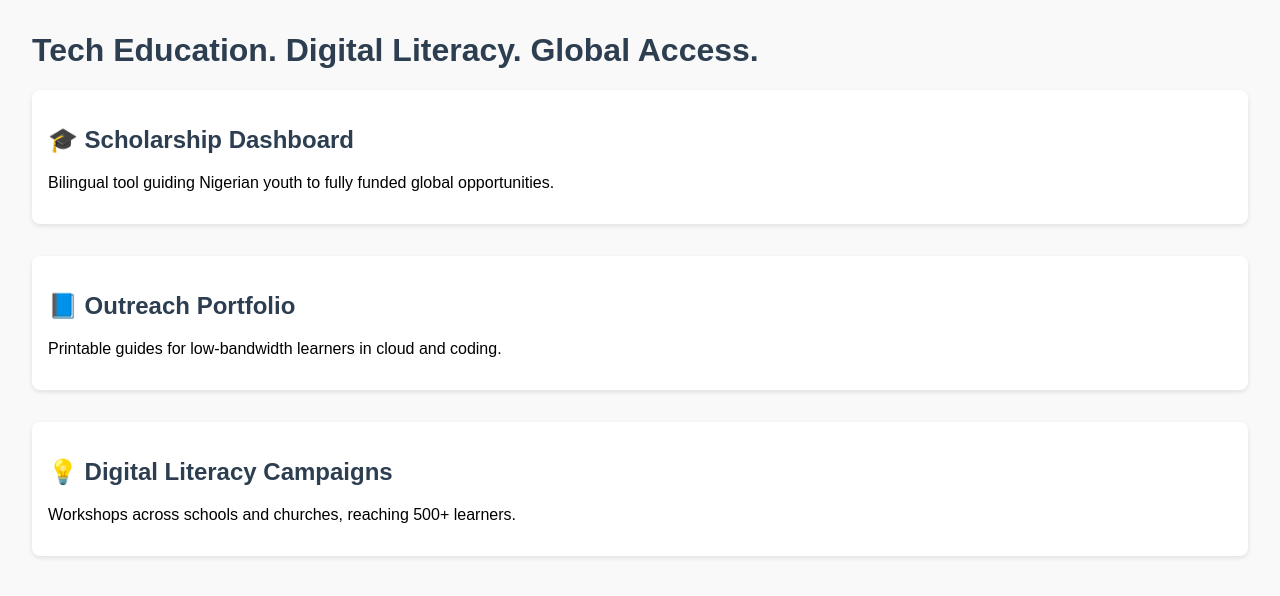
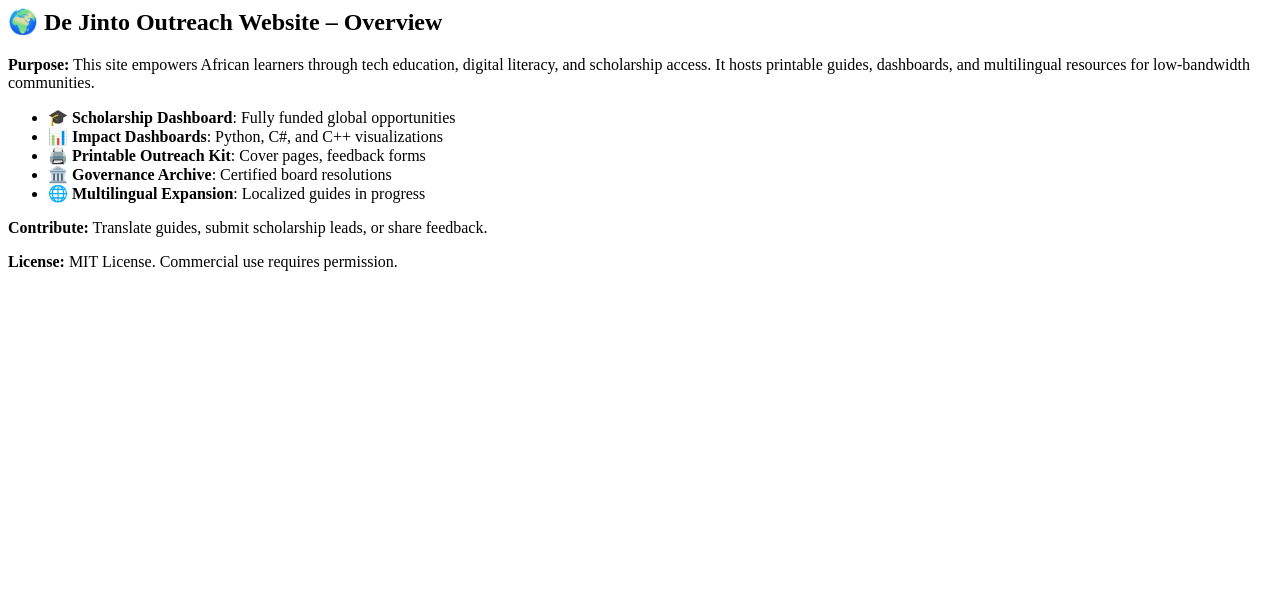
Before and after one commit to Dejis/dejinto-outreach-site, a plain HTML site: page index.html in a window 1280 px wide. Drawn offline with Linux system fonts and the light colour scheme.

Commit message:
Update index.html
Test

```diff
--- a/index.html
+++ b/index.html
@@ -1,30 +1,13 @@
-<!DOCTYPE html>
-<html lang="en">
-<head>
-  <meta charset="UTF-8">
-  <title>De Jinto Ideal Solutions Ltd</title>
-  <style>
-    body { font-family: Arial, sans-serif; margin: 2em; background: #f9f9f9; }
-    h1, h2 { color: #2c3e50; }
-    .project { margin-bottom: 2em; padding: 1em; background: #fff; border-radius: 8px; box-shadow: 0 2px 5px rgba(0,0,0,0.1); }
-  </style>
-</head>
-<body>
-  <h1>Tech Education. Digital Literacy. Global Access.</h1>
-
-  <div class="project">
-    <h2>🎓 Scholarship Dashboard</h2>
-    <p>Bilingual tool guiding Nigerian youth to fully funded global opportunities.</p>
-  </div>
-
-  <div class="project">
-    <h2>📘 Outreach Portfolio</h2>
-    <p>Printable guides for low-bandwidth learners in cloud and coding.</p>
-  </div>
-
-  <div class="project">
-    <h2>💡 Digital Literacy Campaigns</h2>
-    <p>Workshops across schools and churches, reaching 500+ learners.</p>
-  </div>
-</body>
-</html>
+<section id="readme">
+  <h2>🌍 De Jinto Outreach Website – Overview</h2>
+  <p><strong>Purpose:</strong> This site empowers African learners through tech education, digital literacy, and scholarship access. It hosts printable guides, dashboards, and multilingual resources for low-bandwidth communities.</p>
+  <ul>
+    <li>🎓 <strong>Scholarship Dashboard</strong>: Fully funded global opportunities</li>
+    <li>📊 <strong>Impact Dashboards</strong>: Python, C#, and C++ visualizations</li>
+    <li>🖨️ <strong>Printable Outreach Kit</strong>: Cover pages, feedback forms</li>
+    <li>🏛️ <strong>Governance Archive</strong>: Certified board resolutions</li>
+    <li>🌐 <strong>Multilingual Expansion</strong>: Localized guides in progress</li>
+  </ul>
+  <p><strong>Contribute:</strong> Translate guides, submit scholarship leads, or share feedback.</p>
+  <p><strong>License:</strong> MIT License. Commercial use requires permission.</p>
+</section>
```
